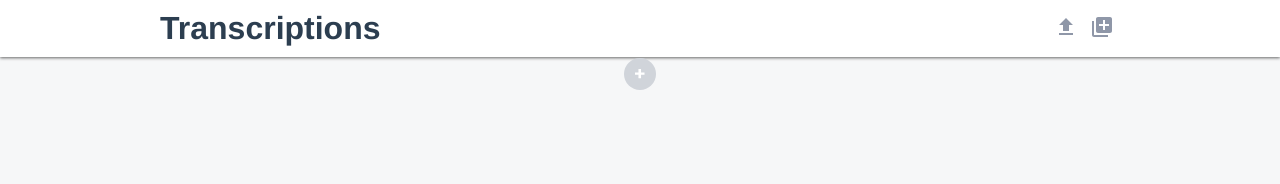
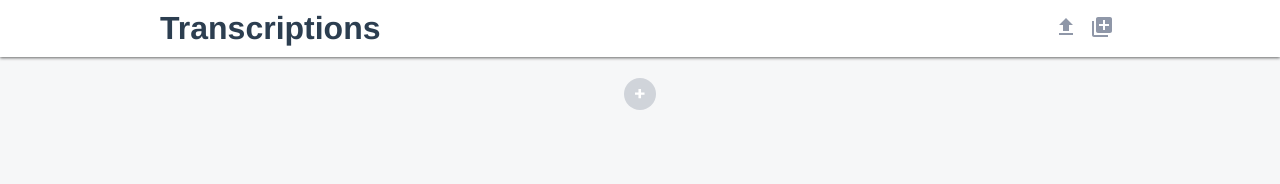
Before and after one commit to Unbabel/frontend-challenge, a Vue app: page /#/ in a window 1280 px wide. Shown: the top 184 px of the page. Built offline with nearby package versions, Linux system fonts and the light colour scheme.

Commit message:
Improve styleing when there is an empty list

```diff
--- a/src/components/TranscriptionsList.vue
+++ b/src/components/TranscriptionsList.vue
@@ -25,7 +25,7 @@ export default {
 <style scoped>
 ul {
   list-style: none;
-  margin: 20px 0;
+  margin: 0 0 20px;
   padding: 0;
   background: #FFF;
   border: 1px solid #e6e6e6;
--- a/src/pages/Home.vue
+++ b/src/pages/Home.vue
@@ -45,5 +45,6 @@ export default {
 .container {
   max-width: 960px;
   margin: 0 auto;
+  padding: 20px;
 }
 </style>
```
